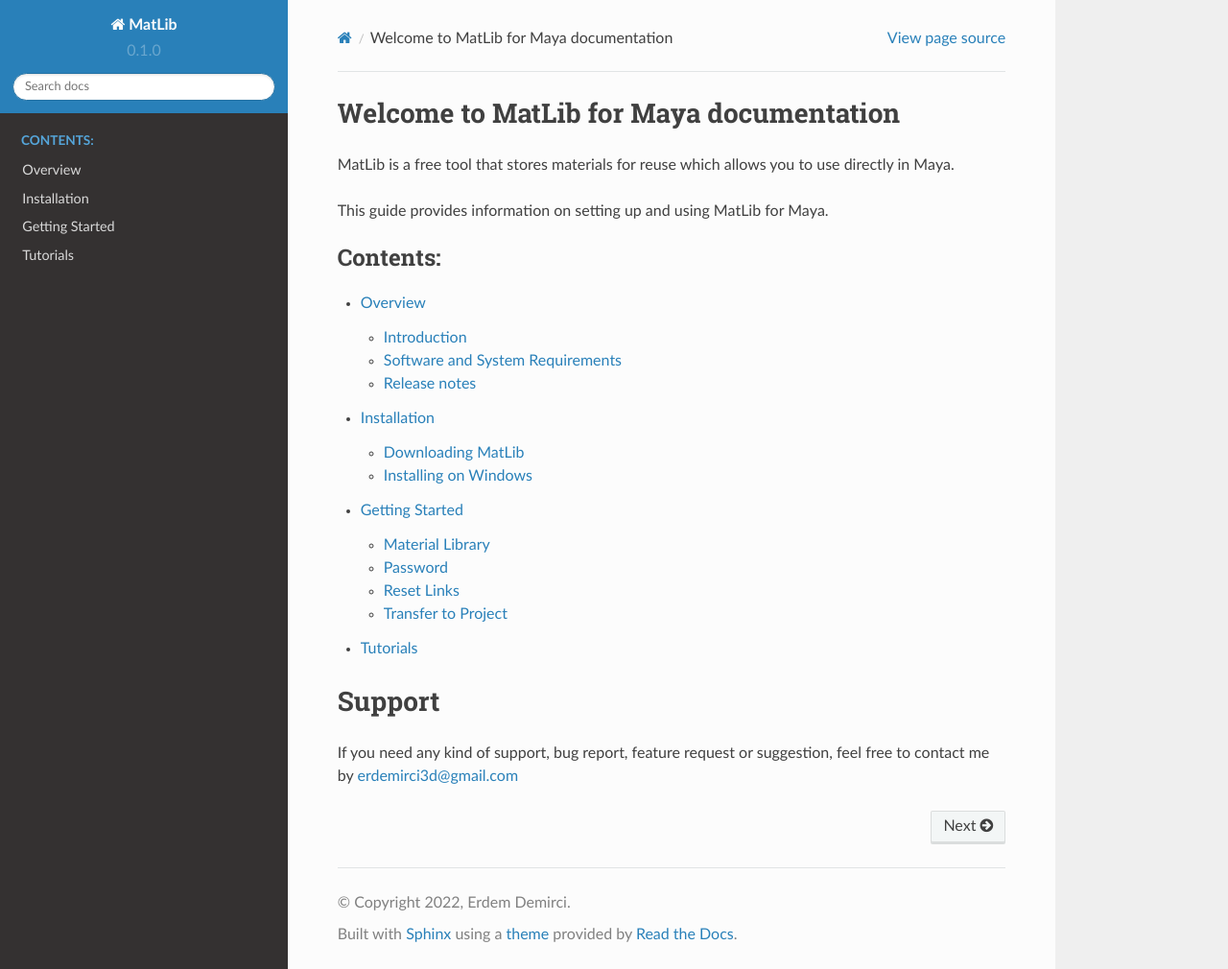
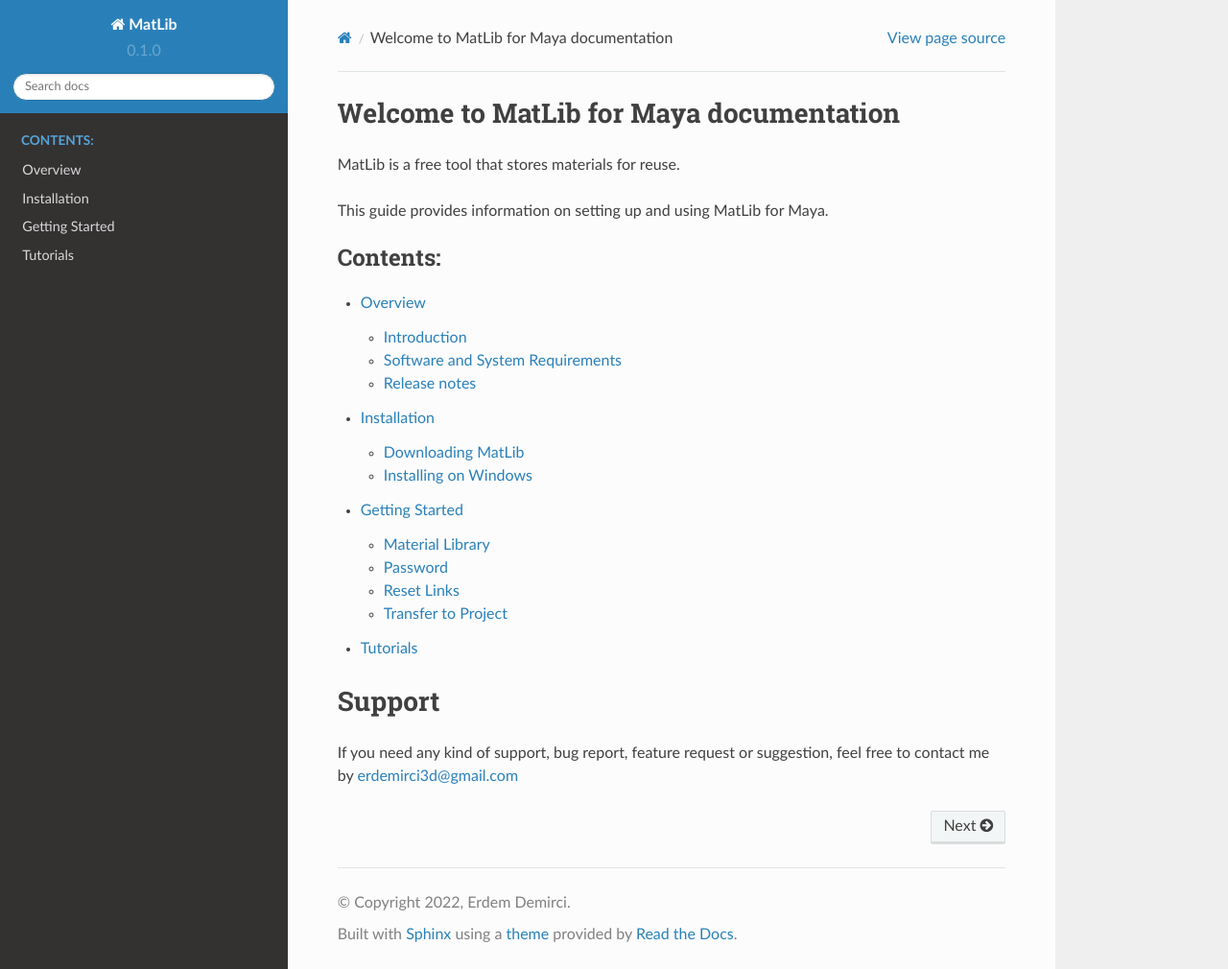
Before and after one commit to erdemirci/MatLib, a Sphinx documentation site: the page built from docs/source/index.rst, in a window 1280 px wide and 1010 px high. Shown: the whole window at 96% size. Built offline with Sphinx 7.4.7 and the Read the Docs theme 2.0.0, drawn with Linux system fonts in a browser that asks for light colours.

Commit message:
Update index.rst

```diff
--- a/docs/source/index.rst
+++ b/docs/source/index.rst
@@ -1,6 +1,7 @@
 Welcome to MatLib for Maya documentation
 ========================================
-MatLib is a free tool that stores materials for reuse which allows you to use directly in Maya.
+
+MatLib is a free tool that stores materials for reuse.
 
 This guide provides information on setting up and using MatLib for Maya.
 
```
